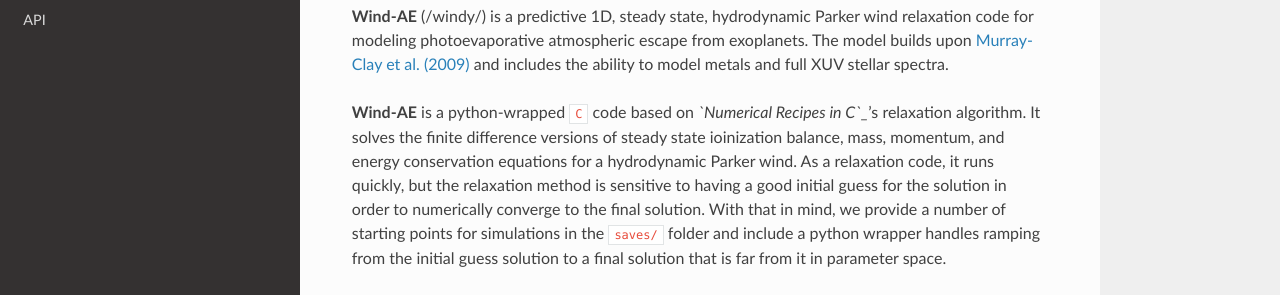
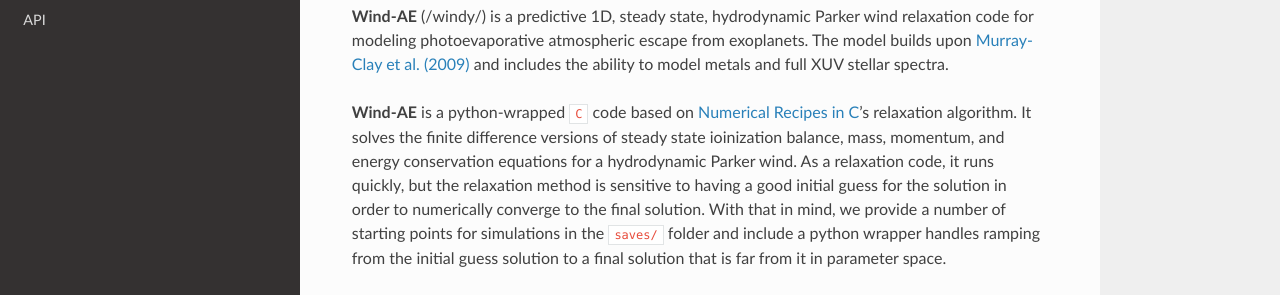
Before and after one commit to mibroome/wind-ae_docs, a Sphinx documentation site: the page built from docs/source/index.rst, in a window 1280 px wide and 988 px high. Shown: the part 155-450 px from the top of the window. Built offline with Sphinx 7.4.7 and the Read the Docs theme 2.0.0, drawn with Linux system fonts in a browser that asks for light colours.

```diff
--- a/docs/source/index.rst
+++ b/docs/source/index.rst
@@ -5,7 +5,7 @@ Wind-AE: Documentation
 
 .. _Murray-Clay et al. (2009): https://ui.adsabs.harvard.edu/abs/2009ApJ...693...23M/abstract
 
-**Wind-AE** is a python-wrapped ``C`` code based on *`Numerical Recipes in C`_*'s relaxation algorithm. It solves the finite difference versions of steady state ioinization balance, mass, momentum, and energy conservation equations for a hydrodynamic Parker wind.
+**Wind-AE** is a python-wrapped ``C`` code based on `Numerical Recipes in C`_'s relaxation algorithm. It solves the finite difference versions of steady state ioinization balance, mass, momentum, and energy conservation equations for a hydrodynamic Parker wind.
 As a relaxation code, it runs quickly, but the relaxation method is sensitive to having a good initial guess for the solution in order to numerically converge to the final solution. With that in mind, we provide a number of starting points for simulations in the ``saves/`` folder and include a python wrapper handles ramping from the initial guess solution to a final solution that is far from it in parameter space.
 
 .. _Numerical Recipes in C: https://numerical.recipes/
```
